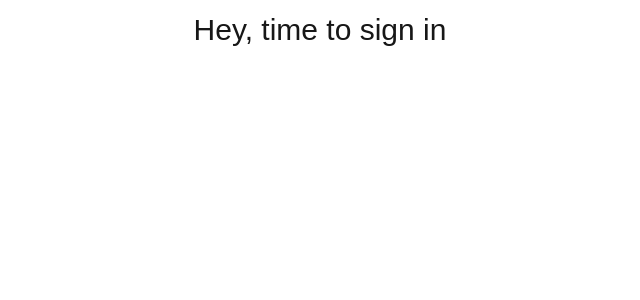
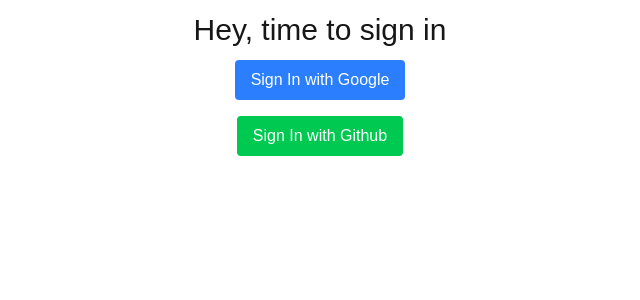
Before and after one commit to DeraBola/nextauthtest, a Next.js app: page / in a window 1280 px wide. Shown: the top 300 px of the page, without its empty margins (320-960 px from the left). Built offline with nearby package versions, Linux system fonts and the light colour scheme.

Commit message:
chore: added google provider

```diff
--- /dev/null
+++ b/src/app/actions/index.ts
@@ -0,0 +1,10 @@
+'use server'
+
+export async function doSocialLogin(formData: any) {
+    const action = formData.get("action");
+    console.log(action)
+}
+
+export async function doLogout() {
+
+}
--- a/src/app/page.tsx
+++ b/src/app/page.tsx
@@ -1,10 +1,10 @@
-import Image from "next/image";
+import LoginForm from "@/components/LoginForm";
 
 export default function Home() {
   return (
     <div className="flex justify-start items-center flex-col h-screen">
- <h1 className="text-3xl my-3">Hey, time to sign in</h1>
+      <h1 className="text-3xl my-3">Hey, time to sign in</h1>
+      <LoginForm />
     </div>
-
   );
 }
--- /dev/null
+++ b/src/auth.ts
@@ -0,0 +1,21 @@
+import NextAuth from "next-auth";
+import GoogleProvider from "next-auth/providers/google";
+import GitHubProvider from "next-auth/providers/github";
+import LinkedInProvider from "next-auth/providers/linkedin";
+
+NextAuth({
+  providers: [
+    GoogleProvider({
+      clientId: process.env.GOOGLE_CLIENT_ID!,
+      clientSecret: process.env.GOOGLE_CLIENT_SECRET!,
+
+      authorization: {
+        params: {
+          prompt: "consent",
+          access_type: "offline",
+          response_type: "code",
+        },
+      },
+    }),
+  ],
+});
--- a/src/components/LoginForm.tsx
+++ b/src/components/LoginForm.tsx
@@ -1,16 +1,17 @@
-import React from 'react'
+import { doSocialLogin } from "@/app/actions";
+import React from "react";
 
 function LoginForm() {
   return (
-    <form>
-      <button>
+    <form action={doSocialLogin} className="flex flex-col items-center space-y-4">
+      <button type="submit" name="action" value="google" className="bg-blue-500 text-white px-4 py-2 rounded">
         Sign In with Google
       </button>
-         <button>
-        Sign In with Google
+      <button type="submit" name="action" value="github" className="bg-green-500 text-white px-4 py-2 rounded">
+        Sign In with Github
       </button>
     </form>
-  )
+  );
 }
 
-export default LoginForm
+export default LoginForm;
```
Also changed, not shown: package.json (+7 -6 lines), 2 other files (tests, documents, lock files or other folders).
